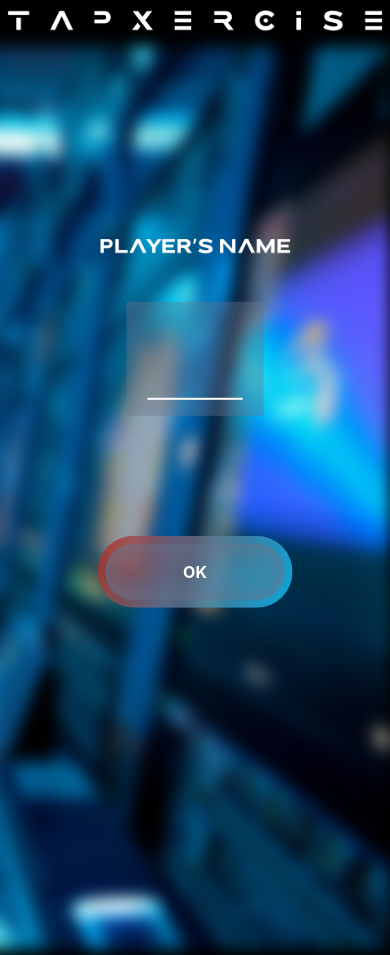
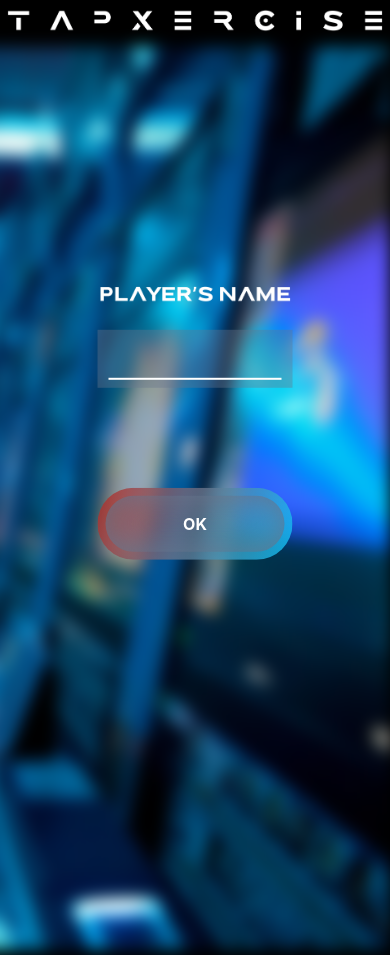
Before and after one commit to vincentreyy/tapxercise, a Next.js app: page /single-mode in a window 390 px wide. Built offline with nearby package versions, Linux system fonts and the light colour scheme.

Commit message:
responsive form for mobile

```diff
--- a/components/ui/background.module.css
+++ b/components/ui/background.module.css
@@ -2,7 +2,7 @@
   filter: blur(8px);
 }
 
-@media only screen and (max-width: 800px) {
+@media only screen and (max-width: 930px) {
   .background {
     margin-left: -512px;
   }
--- a/components/ui/button.module.css
+++ b/components/ui/button.module.css
@@ -20,7 +20,7 @@
   padding: 0.63rem 2rem;
 }
 
-@media only screen and (max-width: 800px)  {
+@media only screen and (max-width: 930px)  {
   .btn {
     max-width: 100%;
   }
--- a/components/ui/form.module.css
+++ b/components/ui/form.module.css
@@ -1,5 +1,5 @@
 .form {
-  width: 70%;
+  width: 75%;
   padding: 20px 25px;
   margin: 40px 0;
   box-sizing: border-box;
@@ -15,3 +15,15 @@
   background-origin: border-box;
   background-clip: border-box;
 }
+
+@media only screen and (max-width: 930px)  {
+  .form {
+    width: 100%;
+    padding: 10px 15px;
+    margin: 20px 0;
+    font-size: 1.5rem;
+    background: linear-gradient(white, white) center bottom 7px / calc(100% - 20px) 2px no-repeat;
+    background-color: rgba(103, 117, 140, 0.4);
+    border: solid 1px transparent;
+  }
+}
```
